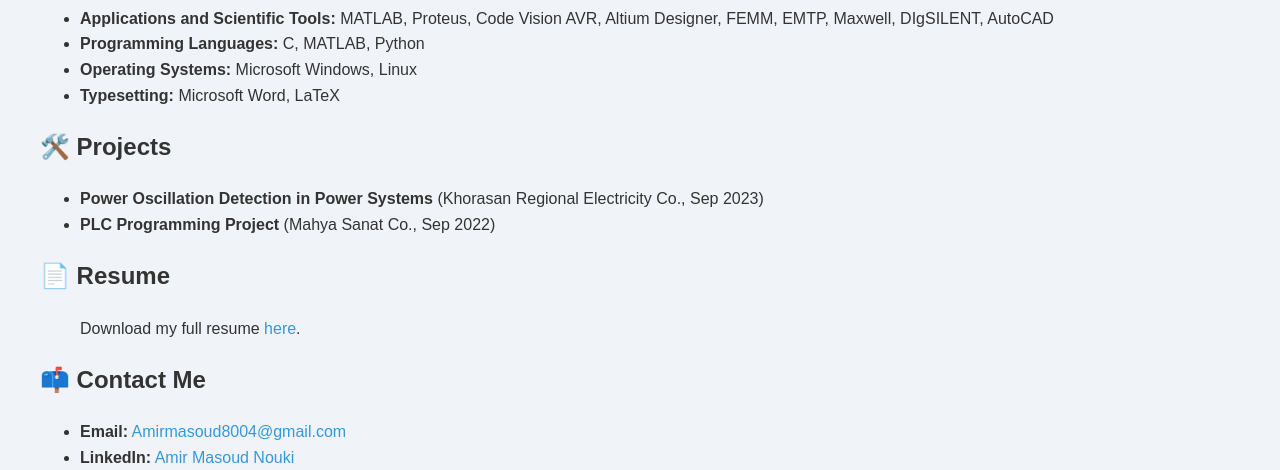
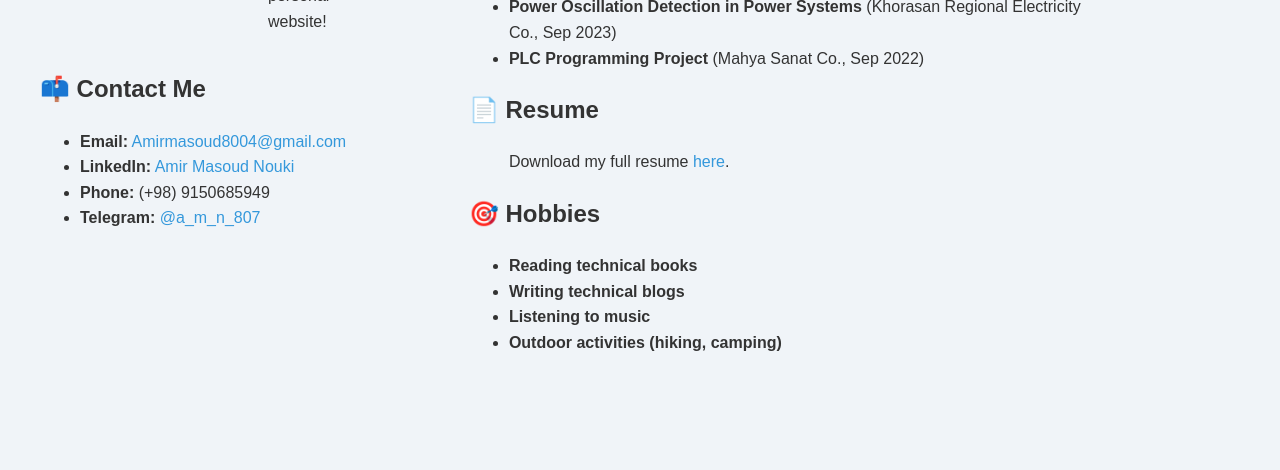
Before and after one commit to AmirMasoud8004/amirmasoudnouki.github.io, a plain HTML site: page index.html in a window 1280 px wide. Shown: the part 330-800 px from the top of the page. Drawn offline with Linux system fonts and the light colour scheme.

Commit message:
index.html

```diff
--- a/index.html
+++ b/index.html
@@ -12,7 +12,27 @@
             line-height: 1.6;
             background-color: #f0f4f8;
             color: #333;
+            display: flex;
+            justify-content: center;
         }
+        .container {
+            display: flex;
+            max-width: 1200px;
+            width: 100%;
+        }
+
+        /* Left side - Profile and Contact Information */
+        .left-side {
+            flex: 1;
+            padding-right: 40px;
+        }
+
+        /* Right side - Skills, Projects, Resume, etc. */
+        .right-side {
+            flex: 2;
+            padding-left: 40px;
+        }
+
         h1, h2 {
             opacity: 0;
             transform: translateY(20px);
@@ -95,6 +115,9 @@
     </style>
 </head>
 <body>
+    <div class="container">
+        <!-- Left Side: Profile and Contact -->
+        <div class="left-side">
             <div class="header-container">
                 <img src="https://github.com/AmirMasoud8004/amirmasoudnouki.github.io/raw/main/-2147483648_-211069.jpg"
                      alt="Amir Masoud Nouki" class="profile-pic">
@@ -104,6 +127,17 @@
                 </div>
             </div>
 
+            <h2>📫 Contact Me</h2>
+            <ul>
+                <li><strong>Email:</strong> <a href="mailto:Amirmasoud8004@gmail.com">Amirmasoud8004@gmail.com</a></li>
+                <li><strong>LinkedIn:</strong> <a href="https://linkedin.com/in/amir-masoud-nouki-1744982b2/">Amir Masoud Nouki</a></li>
+                <li><strong>Phone:</strong> (+98) 9150685949</li>
+                <li><strong>Telegram:</strong> <a href="https://t.me/YourTelegramID">@a_m_n_807</a></li>
+            </ul>
+        </div>
+
+        <!-- Right Side: Skills, Projects, Resume, etc. -->
+        <div class="right-side">
             <h2>🔧 Skills</h2>
             <ul>
                 <li><strong>Applications and Scientific Tools:</strong> MATLAB, Proteus, Code Vision AVR, Altium Designer, FEMM, EMTP, Maxwell, DIgSILENT, AutoCAD</li>
@@ -123,23 +157,16 @@
                 <p>Download my full resume <a href="https://github.com/Amirmasoudnouki/Amirmasoudnouki.github.io/blob/main/CV_Mar2025.pdf">here</a>.</p>
             </ul>
 
-    <h2>📫 Contact Me</h2>
-    <ul>
-        <li><strong>Email:</strong> <a href="mailto:Amirmasoud8004@gmail.com">Amirmasoud8004@gmail.com</a></li>
-        <li><strong>LinkedIn:</strong> <a href="https://linkedin.com/in/amir-masoud-nouki-1744982b2/">Amir Masoud Nouki</a></li>
-        <li><strong>Phone:</strong> (+98) 9150685949</li>
-        <li><strong>Telegram:</strong> <a href="https://t.me/YourTelegramID">@a_m_n_807</a></li>
-    </ul>
-
             <h2>🎯 Hobbies</h2>
             <ul>
-        <li><strong>Reading technical books </strong></li>
-        <li><strong>Writing technical blogs </strong></li>
-        <li><strong> Listening to music </strong></li>
-        <li><strong>Outdoor activities (hiking, camping) </strong></li>
+                <li><strong>Reading technical books</strong></li>
+                <li><strong>Writing technical blogs</strong></li>
+                <li><strong>Listening to music</strong></li>
+                <li><strong>Outdoor activities (hiking, camping)</strong></li>
             </ul>
+        </div>
+    </div>
+
+    <p style="text-align: center; color: #7f8c8d; font-size: 12px;">Last updated: March 17, 2025</p>
 </body>
-    </div>
-    <p style="text-align: center; color: #7f8c8d; font-size: 12px;">Last updated: March 17, 2025</p>
 </html>
-</html>
```
Lines whose indentation alone changed are shown as unchanged.
